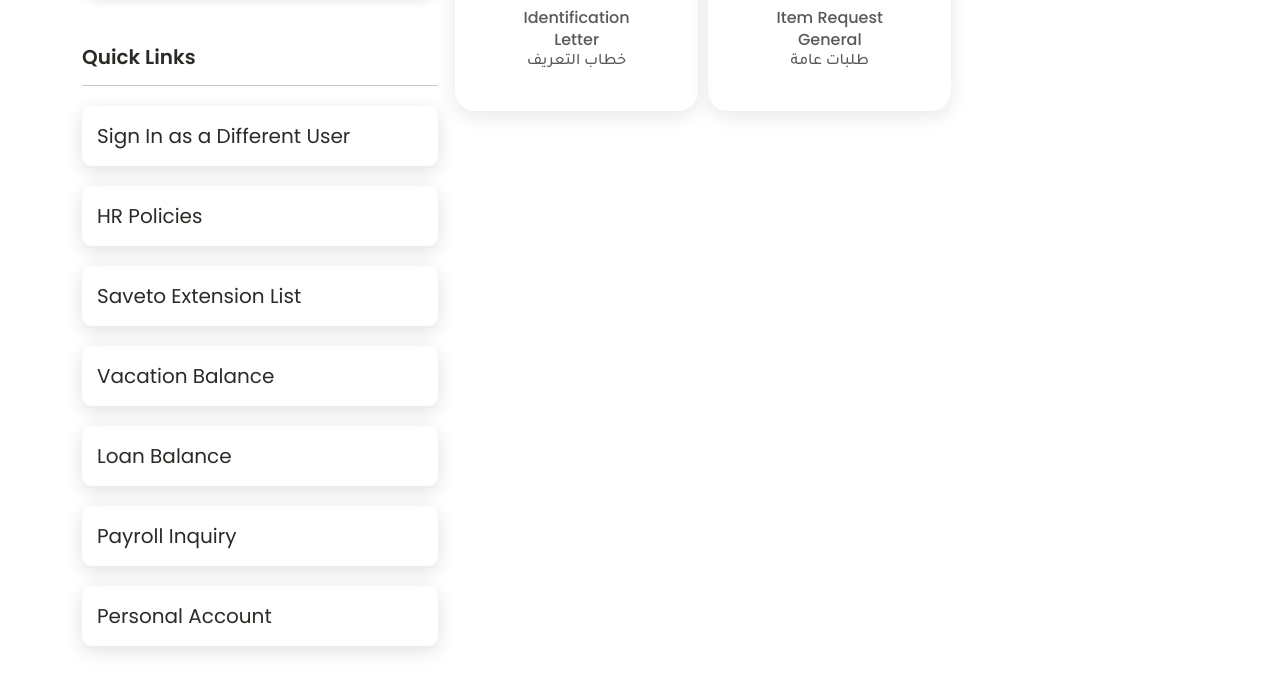
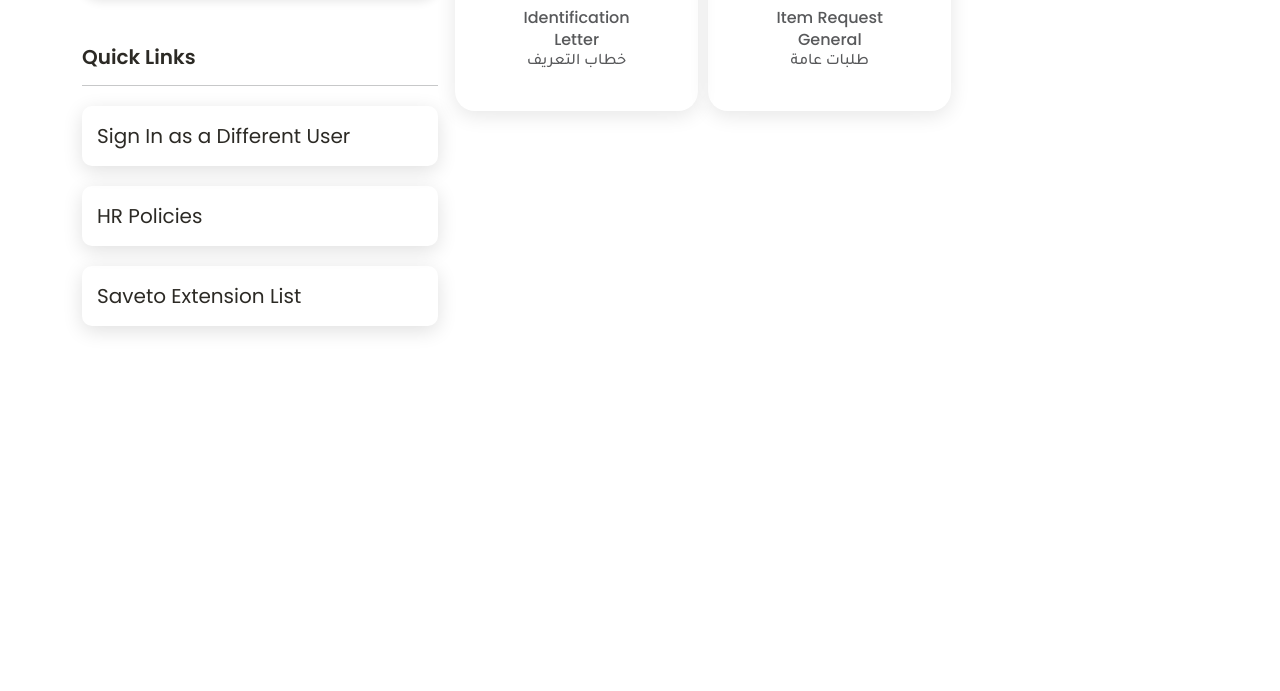
Before and after one commit to asifuix/synaxis-saveto, a plain HTML site: page admin.html in a window 1280 px wide. Shown: the part 391-1082 px from the top of the page. After the commit the page ends 800 px from the top, so only its background shows below. Drawn offline with nearby package versions, Linux system fonts and the light colour scheme.

Commit message:
Add files via upload

```diff
--- a/admin.html
+++ b/admin.html
@@ -75,10 +75,6 @@
                             <a href="http://www.saveto-portal.com/sites/synaxis/_layouts/closeConnection.aspx?loginasanotheruser=true"  target="_blank">Sign In as a Different User</a>
                             <a href="http://www.saveto-portal.com/sites/Synaxis/SitePages/HR%20Policies.aspx" target="_blank">HR Policies</a>
                             <a href="http://www.saveto-portal.com/sites/Synaxis/Lists/Telephone%20Extension%20List" target="_blank">Saveto Extension List</a>
-                            <a href="http://www.saveto-portal.com/sites/Synaxis/SitePages/Vacation%20Balance.aspx" target="_blank">Vacation Balance</a>
-                            <a href="http://www.saveto-portal.com/sites/Synaxis/SitePages/Loan%20Balance.aspx" target="_blank">Loan Balance</a>
-                            <a href="http://www.saveto-portal.com/sites/Synaxis/Lists/Payroll%20Inquiry" target="_blank">Payroll Inquiry</a>
-                            <a href="http://www.saveto-portal.com/sites/hr/Lists/Personal%20Account/Item/newifs.aspx?List=f0afcfd9-81f0-47ce-9475-6ca0193bcfdd&Source=http%3a//www.saveto-portal.com/sites/hr/Lists/Personal%2520Account/AllItems.aspx%23InplviewHash30d302d8-8c09-4cfc-97b8-a4e0d3385b3c%3D&RootFolder=&Web=4d561cf3-c122-4ac0-a228-0943e67f4389"  target="_blank">Personal Account</a>
                         </div>
                     </div>
                 </div>
```
Also changed, not shown: hr.html (+0 -4 lines), index.html (+0 -4 lines), vacations.html (+0 -4 lines).
